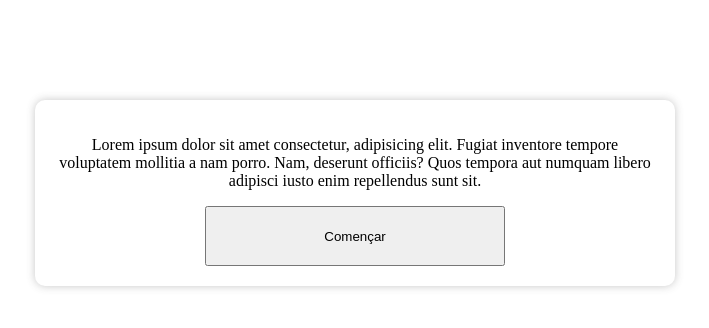
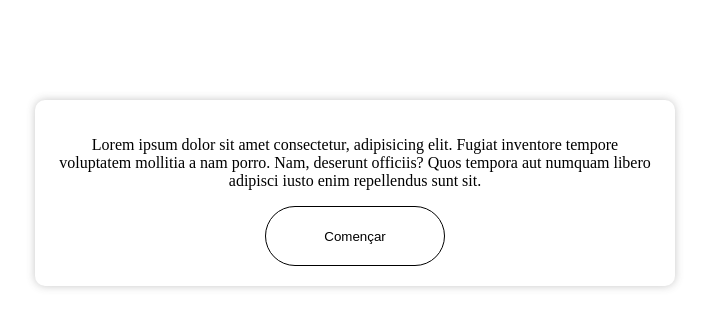
Before and after one commit to gerouvi/sprint-6, a React (Create React App) app: page / in a window 1280 px wide. Shown: the top 328 px of the page, without its empty margins (285-994 px from the left). Built offline with nearby package versions, Linux system fonts and the light colour scheme.

Commit message:
refactor

```diff
--- a/src/App.js
+++ b/src/App.js
@@ -1,7 +1,7 @@
 import { useEffect, useState } from 'react';
-import Benvinguda from './components/Benvinguda';
+import Benvinguda from './components/benvinguda/Benvinguda';
 import Escena from './components/escena/Escena';
-import { GlobalStyles } from './styled';
+import { GlobalStyles } from './globalStyled';
 
 const getData = async (setData, signal) => {
   try {
--- a/src/components/Benvinguda.js
+++ b/src/components/benvinguda/Benvinguda.js
@@ -1,5 +1,5 @@
-import { VIEWS } from '../constants/views';
-import { Button, ContainerWelcome } from '../styled';
+import { VIEWS } from '../../constants/views';
+import { Button, ContainerWelcome } from './Benvinguda.styles.js';
 
 const Benvinguda = ({ view, setView }) => {
   if (view !== VIEWS.BENVINGUDA) return;
--- /dev/null
+++ b/src/components/benvinguda/Benvinguda.styles.js
@@ -0,0 +1,30 @@
+import styled from 'styled-components';
+
+export const Button = styled.button`
+  display: inline-block;
+  width: 30%;
+  height: 60px;
+  cursor: pointer;
+  border-radius: 30px;
+  border: 1px solid black;
+  background: none;
+
+  &:disabled {
+    cursor: default;
+  }
+
+  &:active {
+    transform: scale(0.8);
+  }
+`;
+
+export const ContainerWelcome = styled.div`
+  width: 600px;
+  padding: 20px;
+  margin-top: 100px;
+  margin-left: auto;
+  margin-right: auto;
+  border-radius: 10px;
+  box-shadow: 0px 0px 8px rgba(69, 69, 69, 0.3);
+  text-align: center;
+`;
--- a/src/components/escena/Escena.js
+++ b/src/components/escena/Escena.js
@@ -1,6 +1,6 @@
 import { useState } from 'react';
 import { VIEWS } from '../../constants/views';
-import { Button, ContainerScene, Paragraph } from '../../styled';
+import { Button, ContainerScene, Paragraph } from './Escena.styles.js';
 
 const Escena = ({ data, view }) => {
   const [currentActive, setCurrentActive] = useState(0);
@@ -8,7 +8,7 @@ const Escena = ({ data, view }) => {
   const handleNextCurrentActive = (next) => {
     let newCurrent;
     if (next < 0) newCurrent = data.length - 1;
-    if (next > data.length - 1) newCurrent = 0;
+    else if (next > data.length - 1) newCurrent = 0;
     else newCurrent = next;
 
     setCurrentActive(newCurrent);
--- /dev/null
+++ b/src/components/escena/Escena.styles.js
@@ -0,0 +1,30 @@
+import styled from 'styled-components';
+
+export const ContainerScene = styled.div`
+  height: 100vh;
+  background-image: url(${({ bgImage }) => bgImage});
+  background-size: cover;
+`;
+
+export const Button = styled.button`
+  display: inline-block;
+  width: 50%;
+  height: 60px;
+  cursor: pointer;
+
+  &:disabled {
+    cursor: default;
+  }
+  &:active {
+    font-size: 0.9rem;
+  }
+`;
+
+export const Paragraph = styled.p`
+  border: 3px solid black;
+  border-radius: 30px;
+  padding-top: 10px;
+  padding-bottom: 10px;
+  text-align: center;
+  background-color: ${({ bg }) => (bg ? 'pink' : 'rgba(255,255,255, 0.8)')};
+`;
--- /dev/null
+++ b/src/globalStyled.js
@@ -0,0 +1,7 @@
+import { createGlobalStyle } from 'styled-components';
+
+export const GlobalStyles = createGlobalStyle`
+  body{
+    margin:0
+  }
+`;
--- a/src/index.js
+++ b/src/index.js
@@ -1,7 +1,6 @@
 import React from 'react';
 import ReactDOM from 'react-dom/client';
 import App from './App';
-import reportWebVitals from './reportWebVitals';
 
 const root = ReactDOM.createRoot(document.getElementById('root'));
 root.render(
@@ -9,8 +8,3 @@ root.render(
     <App />
   </React.StrictMode>
 );
-
-// If you want to start measuring performance in your app, pass a function
-// to log results (for example: reportWebVitals(console.log))
-// or send to an analytics endpoint. Learn more: https://bit.ly/CRA-vitals
-reportWebVitals();
--- a/src/reportWebVitals.js
+++ /dev/null
@@ -1,13 +0,0 @@
-const reportWebVitals = onPerfEntry => {
-  if (onPerfEntry && onPerfEntry instanceof Function) {
-    import('web-vitals').then(({ getCLS, getFID, getFCP, getLCP, getTTFB }) => {
-      getCLS(onPerfEntry);
-      getFID(onPerfEntry);
-      getFCP(onPerfEntry);
-      getLCP(onPerfEntry);
-      getTTFB(onPerfEntry);
-    });
-  }
-};
-
-export default reportWebVitals;
--- a/src/styled.js
+++ /dev/null
@@ -1,45 +0,0 @@
-import styled, { createGlobalStyle } from 'styled-components';
-
-export const GlobalStyles = createGlobalStyle`
-  body{
-    margin:0
-  }
-`;
-
-export const Paragraph = styled.p`
-  border: 3px solid black;
-  border-radius: 30px;
-  padding-top: 10px;
-  padding-bottom: 10px;
-  text-align: center;
-  background-color: ${({ bg }) => (bg ? 'pink' : 'rgba(255,255,255, 0.8)')};
-`;
-
-export const Button = styled.button`
-  display: inline-block;
-  width: 50%;
-  height: 60px;
-  cursor: pointer;
-
-  &:disabled {
-    cursor: default;
-  }
-`;
-
-export const ContainerWelcome = styled.div`
-  width: 600px;
-  padding: 20px;
-  margin-top: 100px;
-  margin-left: auto;
-  margin-right: auto;
-  border-radius: 10px;
-  box-shadow: 0px 0px 8px rgba(69, 69, 69, 0.3);
-  text-align: center;
-`;
-
-export const ContainerScene = styled.div`
-  height: 100vh;
-  background-image: url(${({ bgImage }) => bgImage});
-
-  background-size: cover;
-`;
```
